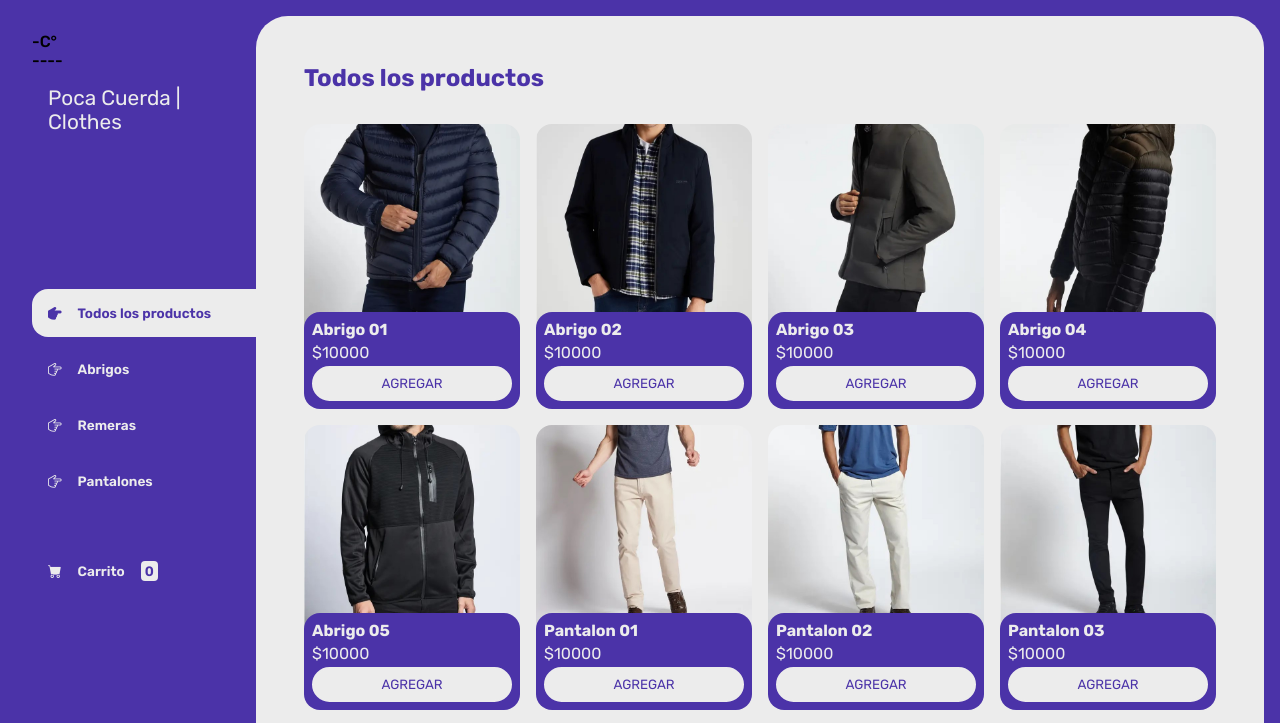
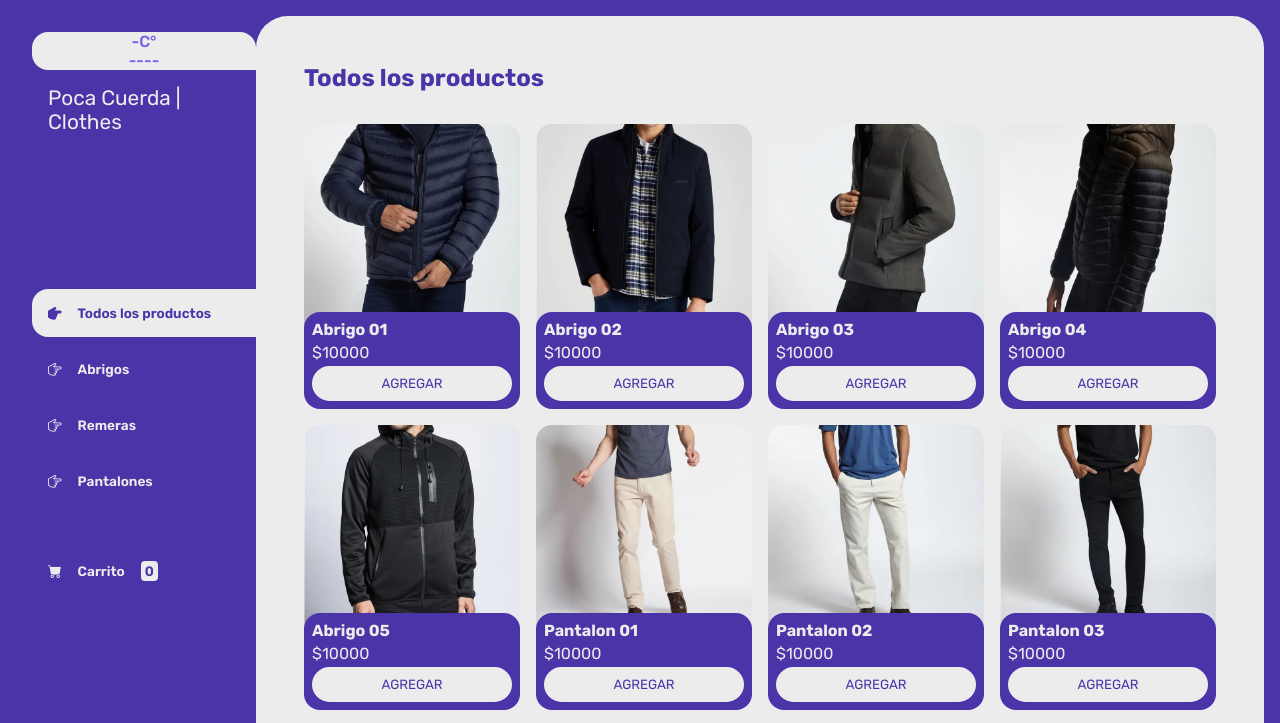
Before and after one commit to JoelFrydman/e-commerce, a plain HTML site: page index.html in a window 1280 px wide. Shown: the top 723 px of the page. Drawn offline with nearby package versions, Linux system fonts and the light colour scheme.

Commit message:
detalles de estilo a contenedor-api

```diff
--- a/css/styles.css
+++ b/css/styles.css
@@ -58,11 +58,18 @@ aside {
     justify-content: space-between;
 }
 
+.wrapper aside .contenedor-api{
+    background-color:var(--clr-white);
+    border-top-left-radius: 1rem;
+    border-top-right-radius: 1rem;
+    border-bottom-left-radius: 1rem;
+    text-align: center;
+}
 
 .temp,
 .summary,
 .location {
-    color: black;
+    color: var(--clr-main-light);
     font-weight: 500;
     font-size: 1rem;
 }
```
